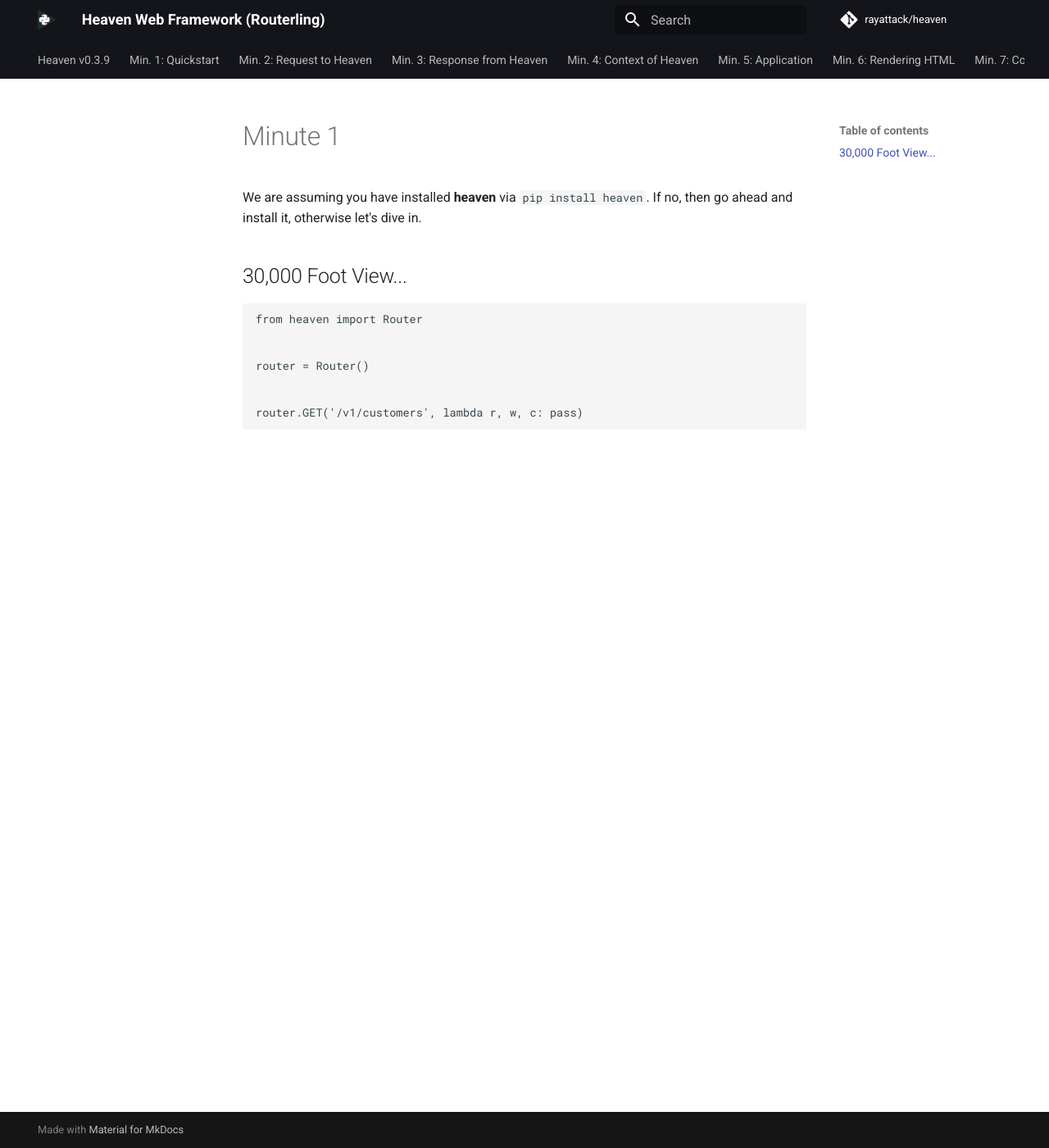
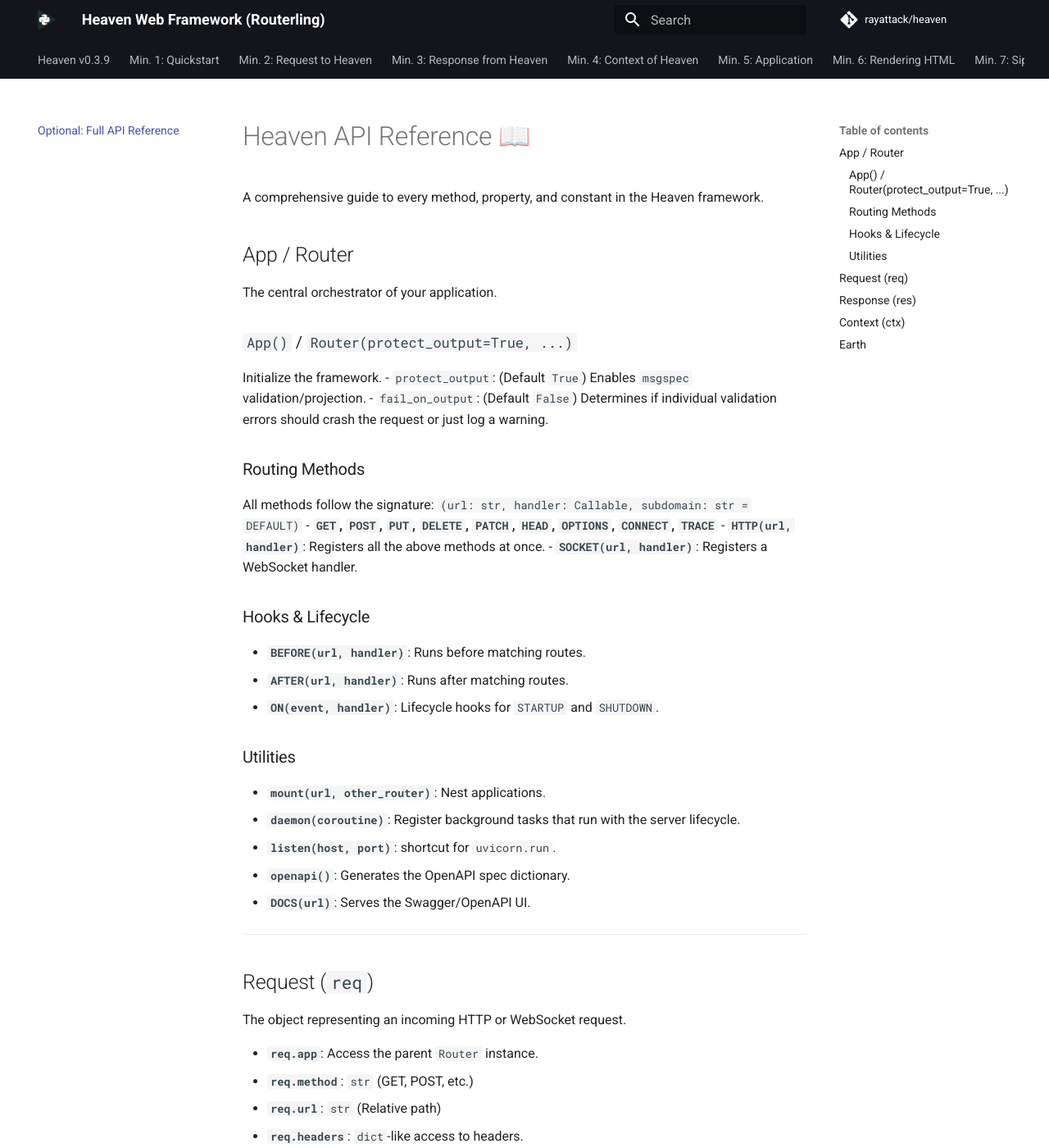
Before and after one commit to rayattack/heaven, an MkDocs documentation site: the page built from docs/api.md, in a window 1280 px wide and 1400 px high. Shown: the whole window at 82% size. Built offline with MkDocs 1.6.1 and Material for MkDocs 9.7.7, drawn with Linux system fonts in a browser that asks for light colours; comment, search, counter and statistics services are not loaded; some of the changed text lies outside the part shown.

Commit message:
chore: update documentation

````diff
--- a/docs/api.md
+++ b/docs/api.md
@@ -1,16 +1,83 @@
-# Minute 1
-We are assuming you have installed **heaven** via `pip install heaven`. If no, then go ahead and install it, otherwise let's dive in.
+# Heaven API Reference 📖
 
+A comprehensive guide to every method, property, and constant in the Heaven framework.
 
-## 30,000 Foot View...
+## App / Router
+The central orchestrator of your application.
 
-```
+### `App()` / `Router(protect_output=True, ...)`
+Initialize the framework.
+- `protect_output`: (Default `True`) Enables `msgspec` validation/projection.
+- `fail_on_output`: (Default `False`) Determines if individual validation errors should crash the request or just log a warning.
 
-from heaven import Router
+### Routing Methods
+All methods follow the signature: `(url: str, handler: Callable, subdomain: str = DEFAULT)`
+- **`GET`, `POST`, `PUT`, `DELETE`, `PATCH`, `HEAD`, `OPTIONS`, `CONNECT`, `TRACE`**
+- **`HTTP(url, handler)`**: Registers all the above methods at once.
+- **`SOCKET(url, handler)`**: Registers a WebSocket handler.
 
+### Hooks & Lifecycle
+- **`BEFORE(url, handler)`**: Runs before matching routes.
+- **`AFTER(url, handler)`**: Runs after matching routes.
+- **`ON(event, handler)`**: Lifecycle hooks for `STARTUP` and `SHUTDOWN`.
 
-router = Router()
+### Utilities
+- **`mount(url, other_router)`**: Nest applications.
+- **`daemon(coroutine)`**: Register background tasks that run with the server lifecycle.
+- **`listen(host, port)`**: shortcut for `uvicorn.run`.
+- **`openapi()`**: Generates the OpenAPI spec dictionary.
+- **`DOCS(url)`**: Serves the Swagger/OpenAPI UI.
 
+---
 
-router.GET('/v1/customers', lambda r, w, c: pass)
-```
+## Request (`req`)
+The object representing an incoming HTTP or WebSocket request.
+
+- **`req.app`**: Access the parent `Router` instance.
+- **`req.method`**: `str` (GET, POST, etc.)
+- **`req.url`**: `str` (Relative path)
+- **`req.headers`**: `dict`-like access to headers.
+- **`req.cookies`**: Parsed `dict` of cookies.
+- **`req.params`**: `dict` of URL parameters (e.g., `:id`).
+- **`req.queries`**: `dict` of query string parameters.
+- **`req.json`**: Body decoded via `msgspec`.
+- **`req.data`**: Validated/Structured body data (if `Schema` is used).
+- **`req.form`**: Parsed `multipart` or `urlencoded` data.
+- **`req.ip`**: Client IP address info.
+- **`req.subdomain`**: Current subdomain string.
+
+---
+
+## Response (`res`)
+Used to send data back to the client. All methods return `self` for chaining.
+
+- **`res.status = 200`**: Set HTTP status code.
+- **`res.body = "data"`**: Set the response body.
+- **`res.json()`**: Returns/sets body as JSON.
+- **`res.text()`**: Returns/sets body as text.
+- **`res.header(key, val)`**: Set a header.
+- **`res.cookie(key, val, ...)`**: Set a cookie.
+- **`res.renders(template, **data)`**: Render a Jinja2 template.
+- **`res.file(path)`**: Serve a static file.
+- **`res.stream(gen, sse=False)`**: Stream an async generator (with optional SSE formatting).
+- **`res.abort(body=None)`**: Stop execution and return immediately.
+
+---
+
+## Context (`ctx`)
+Shared state container for the duration of a request.
+
+- **`ctx.keep(key, val)`**: Store a value.
+- **`ctx.peek(key)`**: Retrieve a value.
+- **`ctx.unkeep(key)`**: Remove and return a value.
+- **`ctx.something`**: Property-style access to kept values.
+
+---
+
+## Earth
+The integration testing engine. Access via `router.earth`.
+
+- **`earth.GET(url, ...)`** / **`earth.POST(...)`**: Simulate requests.
+- **`earth.upload(url, files=...)`**: Multipart upload helper.
+- **`earth.SOCKET(url)`**: WebSocket simulation client.
+- **`earth.test(track_session=True)`**: Context manager for full lifecycle + session tests.
--- a/heaven/__init__.py
+++ b/heaven/__init__.py
@@ -8,4 +8,4 @@
 from .context import Context
 
 
-__version__ = '0.6.1'
+__version__ = '0.6.2'
--- a/mkdocs.yml
+++ b/mkdocs.yml
@@ -31,11 +31,11 @@
   - Min. 4&colon; Context of Heaven: context.md
   - Min. 5&colon; Application: router.md
   - Min. 6&colon; Rendering HTML: html.md
-  - Min. 7&colon; Coffee Break: coffee.md
+  - Min. 7&colon; Sip some coffee: coffee.md
   - Min. 8&colon; Mounting Apps: mount.md
   - Min. 9&colon; Code Snippets: snippets.md
   - Min. 10&colon; Congratulate Yourself: congrats.md
-  - Optional&colon; Full API Reference: reference.md
+  - Optional&colon; Full API Reference: api.md
   - Optional&colon; Library of Examples: examples.md
 
 extra_css:
--- a/pyproject.toml
+++ b/pyproject.toml
@@ -1,6 +1,6 @@
 [tool.poetry]
 name = "heaven"
-version = "0.6.1"
+version = "0.6.2"
 description = "Extremely Stupid Simple, Blazing Fast, Get Out of your way immediately Microframework for building Python Web Applications."
 authors = ["Raymond Ortserga <ortserga@gmail.com>"]
 license = "MIT"
````
Also changed, not shown: docs/coffee.md (+11 -0 lines), 1 other file.
